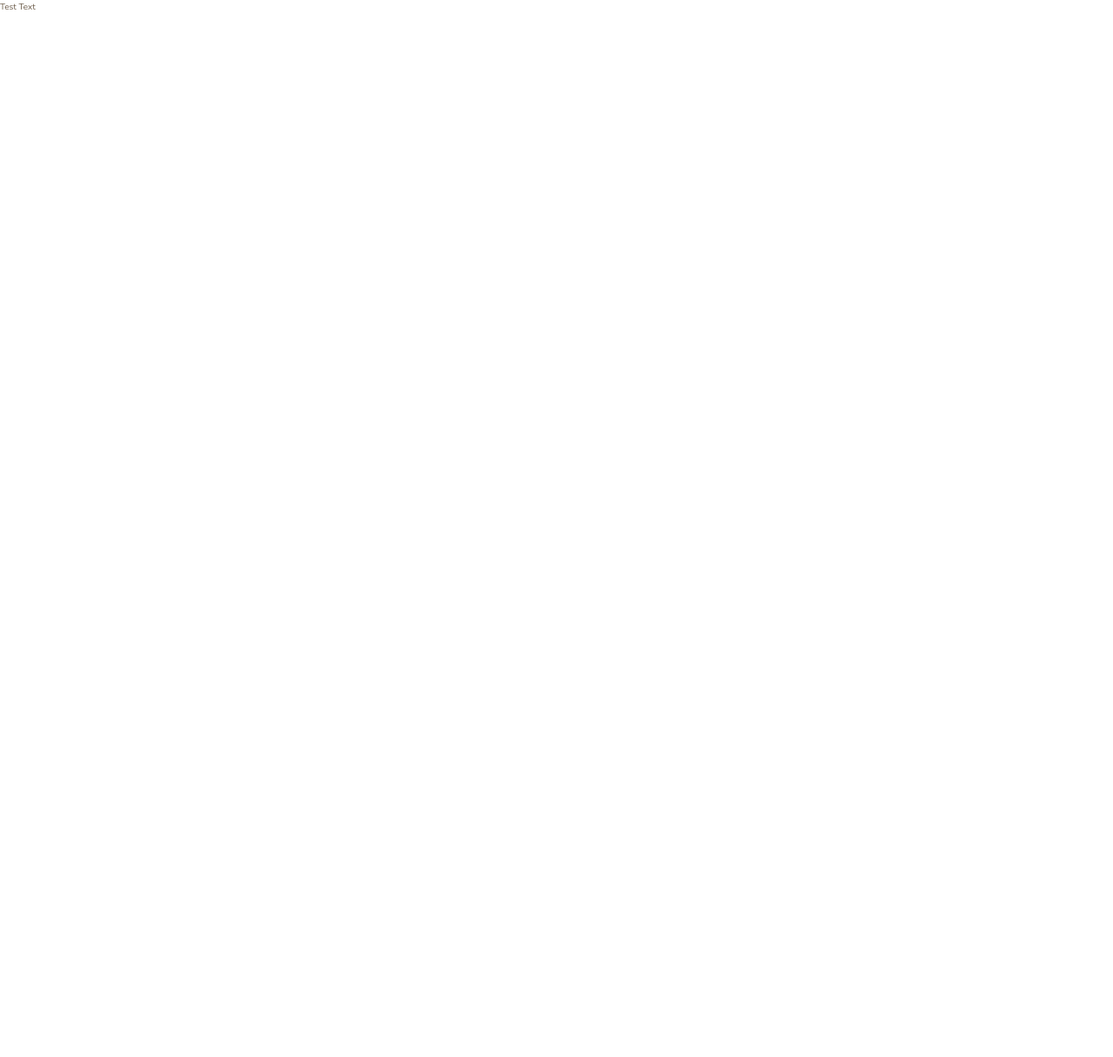
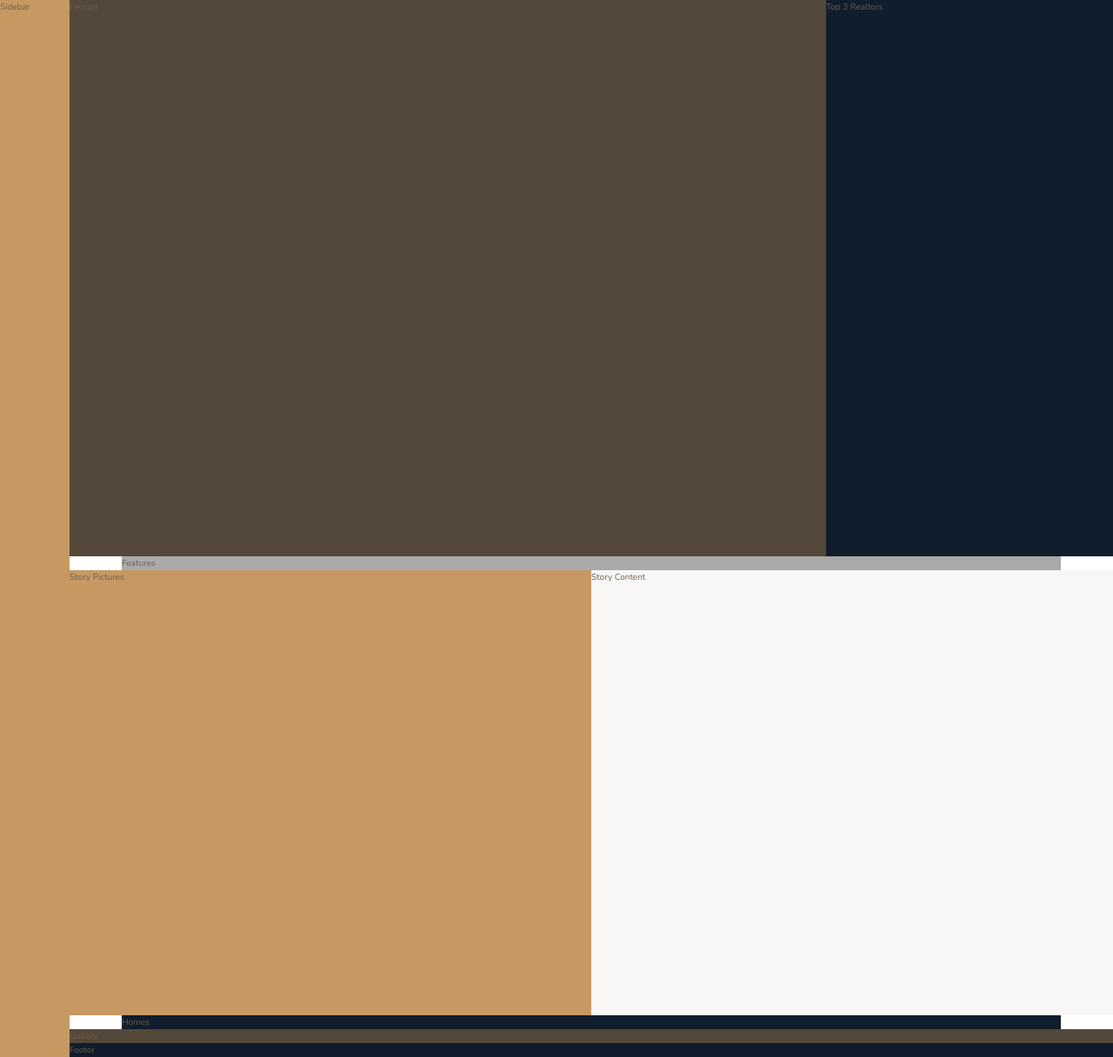
Before and after one commit to pauloteixeirajr/nexter, a website: page index.html in a window 1280 px wide. Shown: the whole page at 87% size. Before the commit the page ends 800 px from the top, so only its background shows below. Drawn offline with nearby package versions, Linux system fonts and the light colour scheme.

Commit message:
building overall layout

```diff
--- a/index.html
+++ b/index.html
@@ -14,7 +14,23 @@
 </head>
 
 <body class="container">
-    Test Text
+    <div class="sidebar">Sidebar</div>
+
+    <header class="header">Header</header>
+
+    <div class="realtors">Top 3 Realtors</div>
+
+    <section class="features">Features</section>
+
+    <div class="story__pictures">Story Pictures</div>
+
+    <div class="story__content">Story Content</div>
+
+    <section class="homes">Homes</section>
+
+    <section class="gallery">Gallery</section>
+
+    <footer class="footer">Footer</footer>
 </body>
 
 </html>
--- a/sass/_base.scss
+++ b/sass/_base.scss
@@ -33,3 +33,14 @@ body {
   font-weight: 300;
   line-height: 1.6;
 }
+
+.container {
+  display: grid;
+  grid-template-rows: 80vh min-content 40vw repeat(3, min-content);
+  grid-template-columns:
+    [sidebar-start] 8rem
+    [sidebar-end full-start] minmax(6rem, 1fr)
+    [center-start] repeat(8, [col-start] minmax(min-content, 14rem) [col-end])
+    [center-end] minmax(6rem, 1fr)
+    [full-end];
+}
--- a/sass/_features.scss
+++ b/sass/_features.scss
@@ -0,0 +1,4 @@
+.features {
+  background-color: $color-grey-light-2;
+  grid-column: center-start / center-end;
+}
--- a/sass/_footer.scss
+++ b/sass/_footer.scss
@@ -0,0 +1,4 @@
+.footer {
+  background-color: $color-secondary;
+  grid-column: full-start / full-end;
+}
--- a/sass/_gallery.scss
+++ b/sass/_gallery.scss
@@ -0,0 +1,4 @@
+.gallery {
+  background-color: $color-grey-dark-1;
+  grid-column: full-start / full-end;
+}
--- a/sass/_header.scss
+++ b/sass/_header.scss
@@ -0,0 +1,4 @@
+.header {
+  background-color: $color-grey-dark-1;
+  grid-column: full-start / col-end 6;
+}
--- a/sass/_homes.scss
+++ b/sass/_homes.scss
@@ -0,0 +1,4 @@
+.homes {
+  background-color: $color-secondary;
+  grid-column: center-start / center-end;
+}
--- a/sass/_realtors.scss
+++ b/sass/_realtors.scss
@@ -0,0 +1,4 @@
+.realtors {
+  background-color: $color-secondary;
+  grid-column: col-start 7 / full-end;
+}
--- a/sass/_sidebar.scss
+++ b/sass/_sidebar.scss
@@ -0,0 +1,5 @@
+.sidebar {
+  background: $color-primary;
+  grid-column: sidebar-start / sidebar-end;
+  grid-row: 1 / -1;
+}
--- a/sass/_story.scss
+++ b/sass/_story.scss
@@ -0,0 +1,11 @@
+.story {
+  &__pictures {
+    background-color: $color-primary;
+    grid-column: full-start / col-end 4;
+  }
+
+  &__content {
+    background-color: $color-grey-light-1;
+    grid-column: col-start 5 / full-end;
+  }
+}
```
Also changed, not shown: css/style.css.
